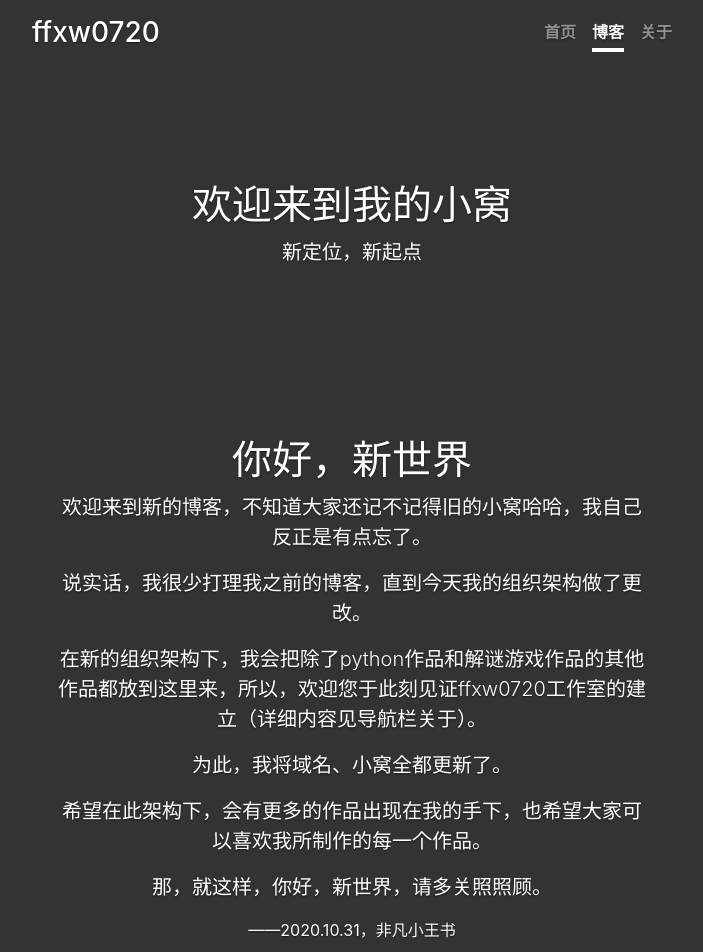
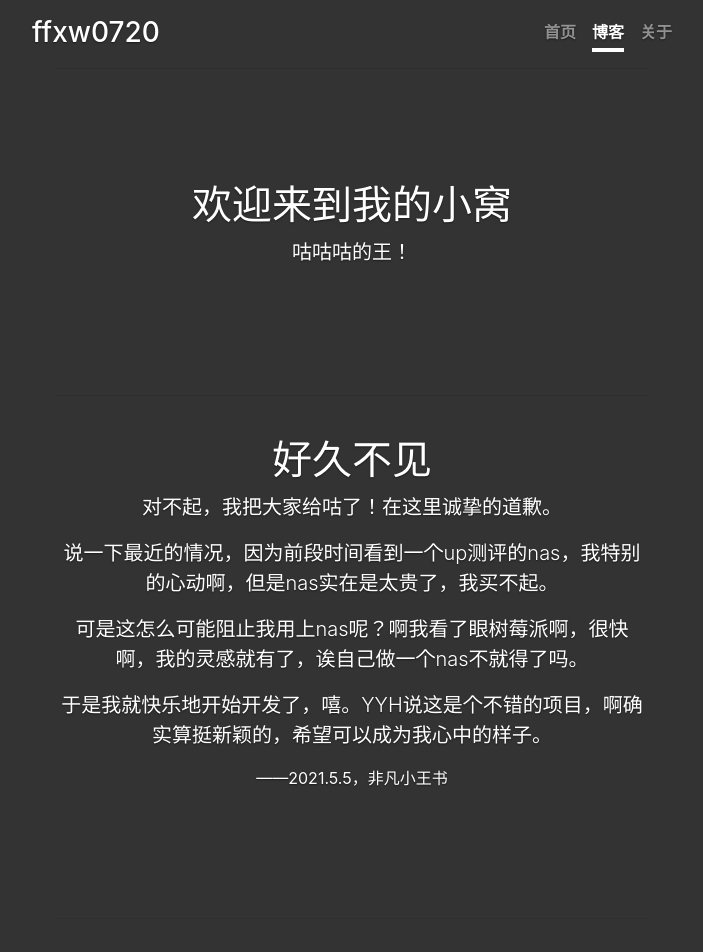
Before and after one commit to FFXW0720/ffxw0720.github.io, a plain HTML site: page blog.html in a window 1280 px wide. Shown: the top 952 px of the page, without its empty margins (288-991 px from the left). Drawn offline with Linux system fonts and the light colour scheme.

Commit message:
New blog, promotional banners.

```diff
--- a/blog.html
+++ b/blog.html
@@ -45,18 +45,25 @@
   <main role="main" class="inner cover">
     <hr><br><br><br><br>
     <h1 class="cover-heading">欢迎来到我的小窝</h1>
-    <p class="lead">新定位，新起点</p>
-    <br><br><br><br><hr>
+    <p class="lead">咕咕咕的王！</p>
+    <br><br><br><br><hr><br>
 
-    <br>
+    <h1 class="cover-heading">好久不见</h1>
+    <p class="lead">对不起，我把大家给咕了！在这里诚挚的道歉。</p>
+    <p class="lead">说一下最近的情况，因为前段时间看到一个up测评的nas，我特别的心动啊，但是nas实在是太贵了，我买不起。</p>
+    <p class="lead">可是这怎么可能阻止我用上nas呢？啊我看了眼树莓派啊，很快啊，我的灵感就有了，诶自己做一个nas不就得了吗。</p>
+    <p class="lead">于是我就快乐地开始开发了，嘻。YYH说这是个不错的项目，啊确实算挺新颖的，希望可以成为我心中的样子。</p>
+    <p>——2021.5.5，非凡小王书</p>
+
+    <br><br><br><br><hr><br>
 
     <h1 class="cover-heading">你好，新世界</h1>
     <p class="lead">欢迎来到新的博客，不知道大家还记不记得旧的小窝哈哈，我自己反正是有点忘了。</p>
     <p class="lead">说实话，我很少打理我之前的博客，直到今天我的组织架构做了更改。</p>
-    <p class="lead">在新的组织架构下，我会把除了python作品和解谜游戏作品的其他作品都放到这里来，所以，欢迎您于此刻见证ffxw0720工作室的建立（详细内容见导航栏关于）。</p>
+    <p class="lead">在新的组织架构下，我会把除了python作品的其他作品都放到这里来，所以，欢迎您于此刻见证ffxw0720工作室的建立（详细内容见导航栏关于）。</p>
     <p class="lead">为此，我将域名、小窝全都更新了。</p>
     <p class="lead">希望在此架构下，会有更多的作品出现在我的手下，也希望大家可以喜欢我所制作的每一个作品。</p>
-    <p class="lead">那，就这样，你好，新世界，请多关照照顾。</p>
+    <p class="lead">那，就这样，请多关照照顾。</p>
     <p>——2020.10.31，非凡小王书</p>
 
     <!--
```
Also changed, not shown: about.html (+3 -5 lines), index.html (+1 -1 lines), 1 other file.
